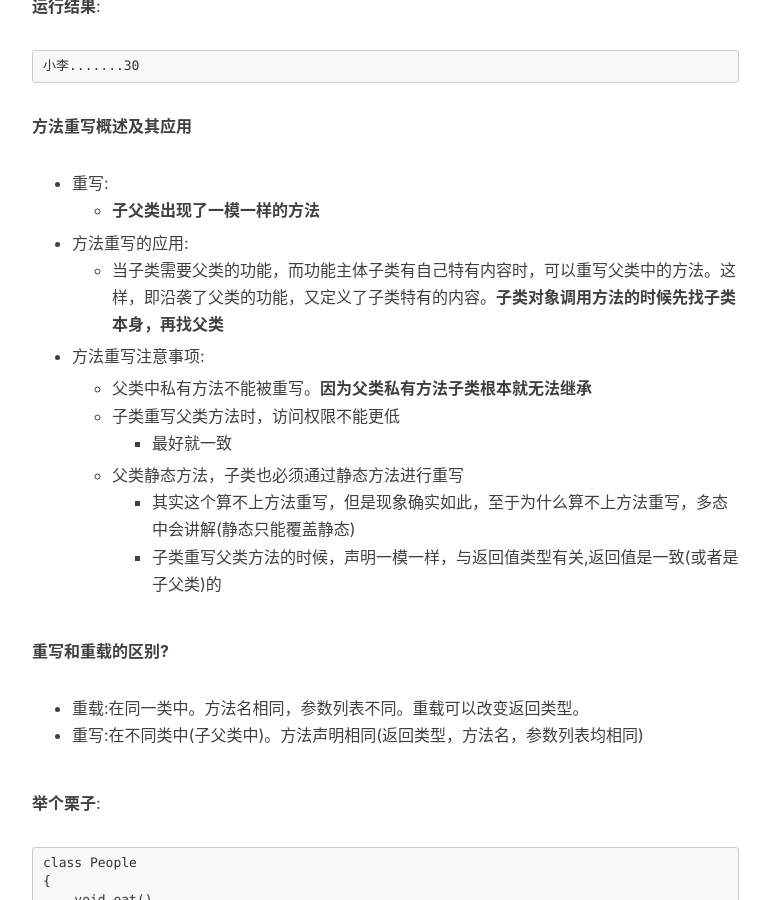
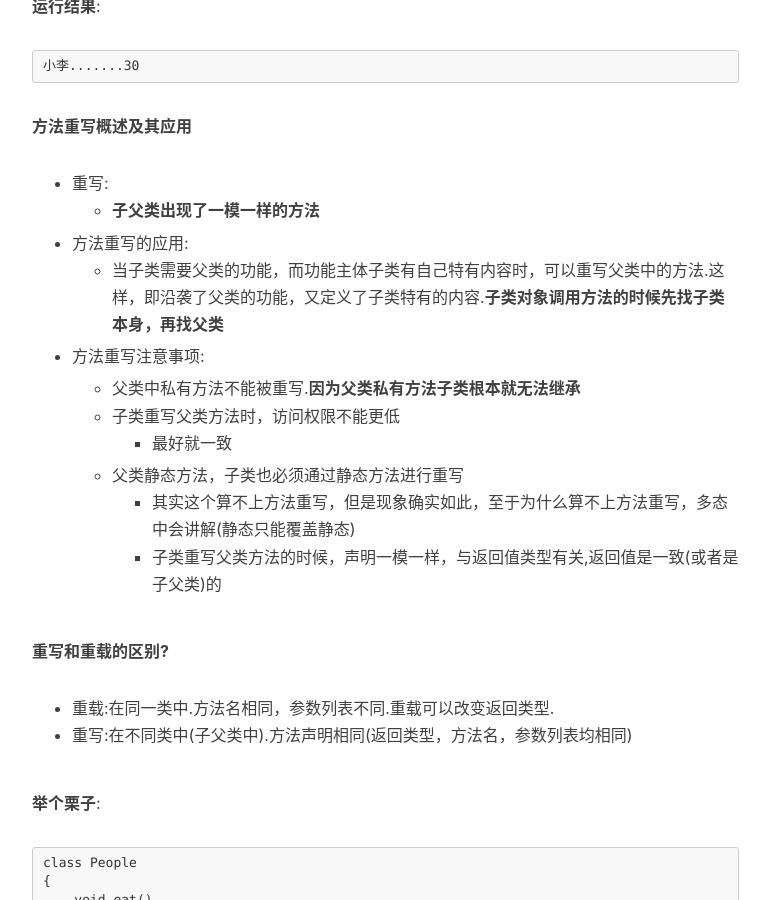
Before and after one commit to kikyoar/kikyoar.github.io, a Jekyll site: the page built from _posts/2018-10-26-JAVA-Learn-008.markdown, in a window 1280 px wide and 900 px high, scrolled down 6460 px. Shown: the whole window, without its empty margins (233-1003 px from the left). Built offline with Jekyll 4.4.1, drawn with Linux system fonts in a browser that asks for light colours; nearby versions of some CDN libraries; comment, search, counter and statistics services are not loaded; some of the changed text lies outside the part shown.

Commit message:
Updating

```diff
--- a/_posts/2018-10-26-JAVA-Learn-008.markdown
+++ b/_posts/2018-10-26-JAVA-Learn-008.markdown
@@ -91,13 +91,13 @@ tags:
 - 继承的弊端:
 
 	* 类的耦合性增强了
-	* 开发的原则:高内聚，低耦合。
+	* 开发的原则:高内聚，低耦合.
 	* 耦合:类与类的关系
 	* 内聚:就是自己完成某件事情的能力
 
 - 继承的特点:
 
-	* Java 只支持单继承，不支持多继承。(一个儿子只能有一个爹);有些语言是支持多继承，格式:extends 类 1,类 2,...
+	* Java 只支持单继承，不支持多继承.(一个儿子只能有一个爹);有些语言是支持多继承，格式:extends 类 1,类 2,...
 	* Java 支持多层继承(继承体系)
 
 		* 如果想用这个体系的所有功能用最底层的类创建对象
@@ -113,7 +113,7 @@ tags:
 **什么时候使用继承**:
 
 **继承其实体现的是一种关系:"is a"**
-`如果有两个类 A,B。只有他们符合 A是 B 的一种，或者 B 是 A 的一种，就可以考虑使用继承`
+`如果有两个类 A,B.只有他们符合 A是 B 的一种，或者 B 是 A 的一种，就可以考虑使用继承`
 
 **举个栗子**:
 
@@ -289,11 +289,11 @@ tags:
 	- **子父类出现了一模一样的方法**
 
 - 方法重写的应用:
-	* 当子类需要父类的功能，而功能主体子类有自己特有内容时，可以重写父类中的方法。这样，即沿袭了父类的功能，又定义了子类特有的内容。**子类对象调用方法的时候先找子类本身，再找父类**
+	* 当子类需要父类的功能，而功能主体子类有自己特有内容时，可以重写父类中的方法.这样，即沿袭了父类的功能，又定义了子类特有的内容.**子类对象调用方法的时候先找子类本身，再找父类**
 
 - 方法重写注意事项:
 
-	* 父类中私有方法不能被重写。**因为父类私有方法子类根本就无法继承**
+	* 父类中私有方法不能被重写.**因为父类私有方法子类根本就无法继承**
 	* 子类重写父类方法时，访问权限不能更低
 		* 最好就一致
 	* 父类静态方法，子类也必须通过静态方法进行重写
@@ -302,8 +302,8 @@ tags:
 
 **重写和重载的区别?**
 
-- 重载:在同一类中。方法名相同，参数列表不同。重载可以改变返回类型。
-- 重写:在不同类中(子父类中)。方法声明相同(返回类型，方法名，参数列表均相同)
+- 重载:在同一类中.方法名相同，参数列表不同.重载可以改变返回类型.
+- 重写:在不同类中(子父类中).方法声明相同(返回类型，方法名，参数列表均相同)
 
 **举个栗子**:
 
@@ -349,7 +349,7 @@ tags:
 
 	* final 修饰的类是一个最终类，不能在派生子类
 	* final 修饰的方法是最终方法，不可以给重写
-	* final 修饰的变量是一个常量，只能被赋值一次。 被 final 修饰的常量名所有的字母都是大写的。如果由多个单词组成单词间通过 _ 连接
+	* final 修饰的变量是一个常量，只能被赋值一次. 被 final 修饰的常量名所有的字母都是大写的.如果由多个单词组成单词间通过 _ 连接
 	* 可以通过构造代码块或者构造函数赋值一次
 
 		* 基本类型，是值不能被改变
```
